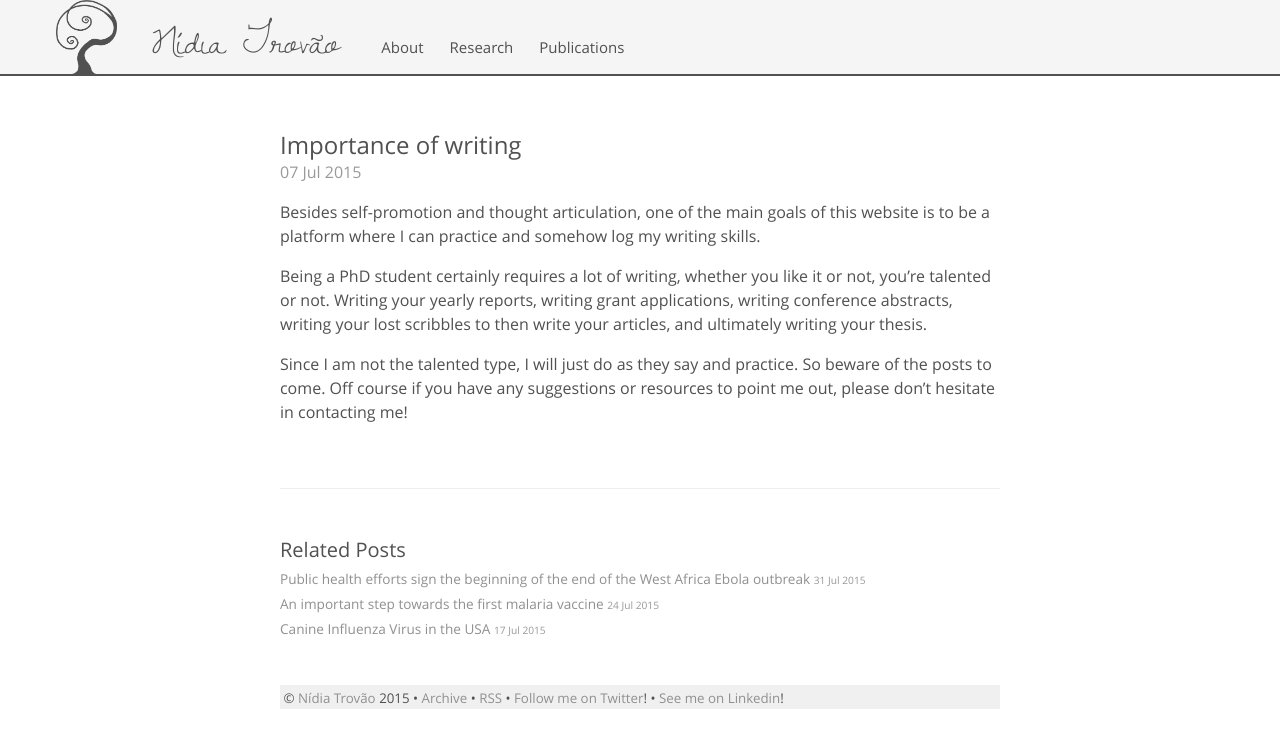
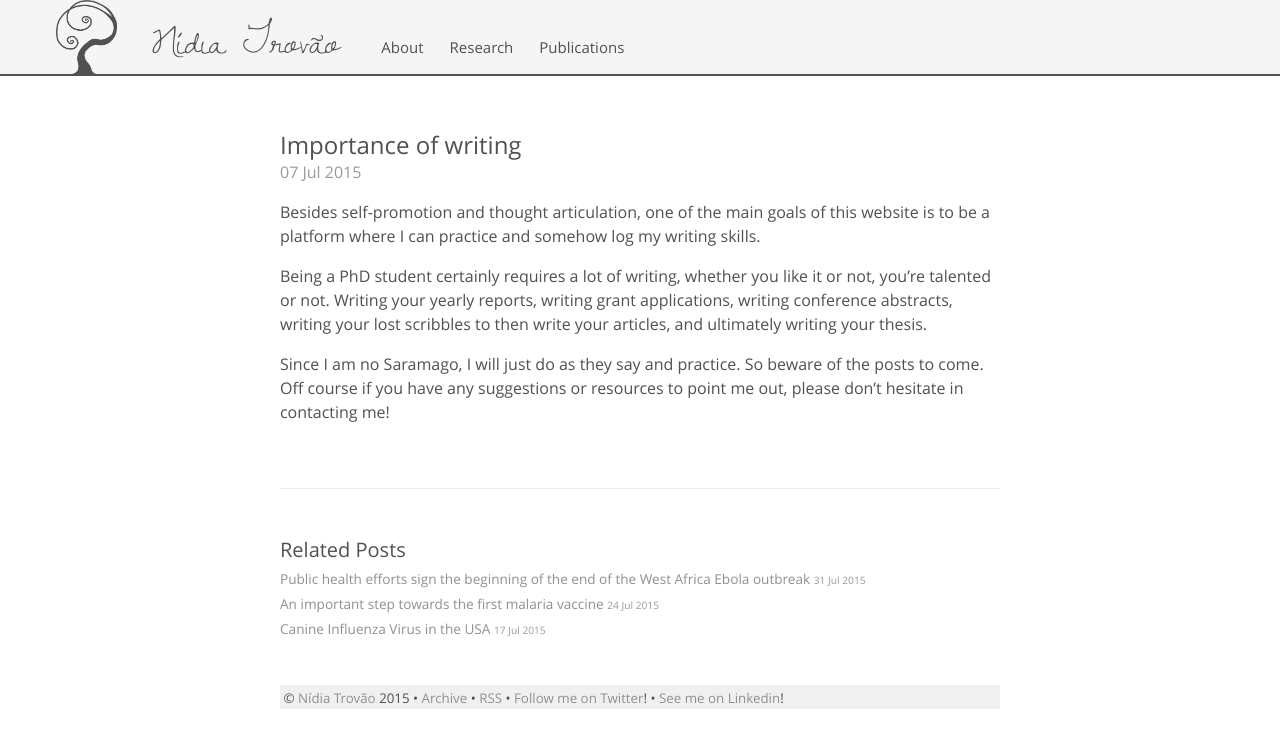
Before and after one commit to nidiatrovao/nidiatrovao.github.io, a Jekyll site: the page built from _posts/2015-07-07-importance-of-writing.md, in a window 1280 px wide. Shown: the top 748 px of the page. Built offline with Jekyll 4.4.1, drawn with Linux system fonts in a browser that asks for light colours.

Commit message:
edit 2nd post

```diff
--- a/_posts/2015-07-07-importance-of-writing.md
+++ b/_posts/2015-07-07-importance-of-writing.md
@@ -6,4 +6,4 @@ Besides self-promotion and thought articulation, one of the main goals of this w
 
 Being a PhD student certainly requires a lot of writing, whether you like it or not, you're talented or not. Writing your yearly reports, writing grant applications, writing conference abstracts, writing your lost scribbles to then write your articles, and ultimately writing your thesis.
 
-Since I am not the talented type, I will just do as they say and practice. So beware of the posts to come. Off course if you have any suggestions or resources to point me out, please don't hesitate in contacting me!
+Since I am no Saramago, I will just do as they say and practice. So beware of the posts to come. Off course if you have any suggestions or resources to point me out, please don't hesitate in contacting me!
```
